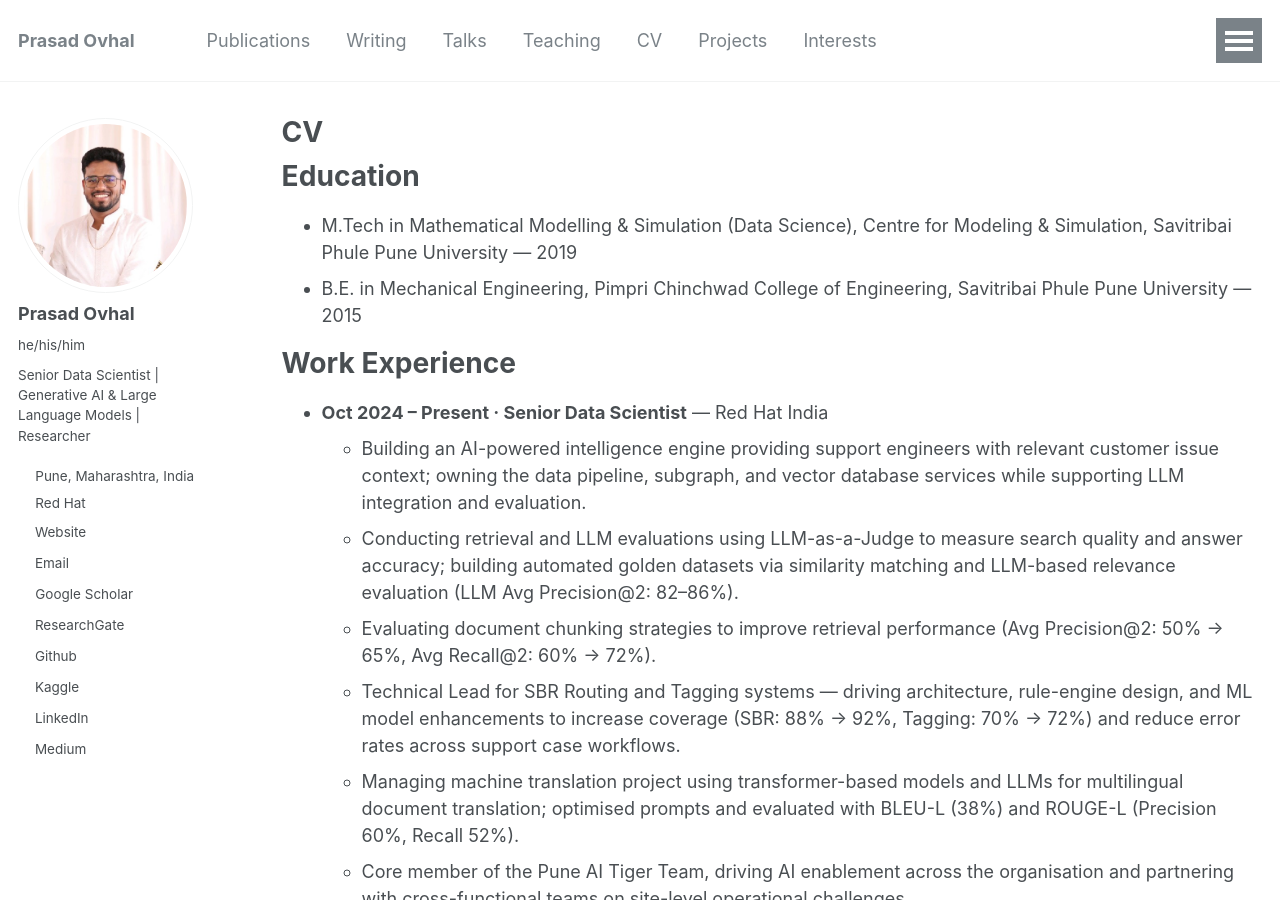
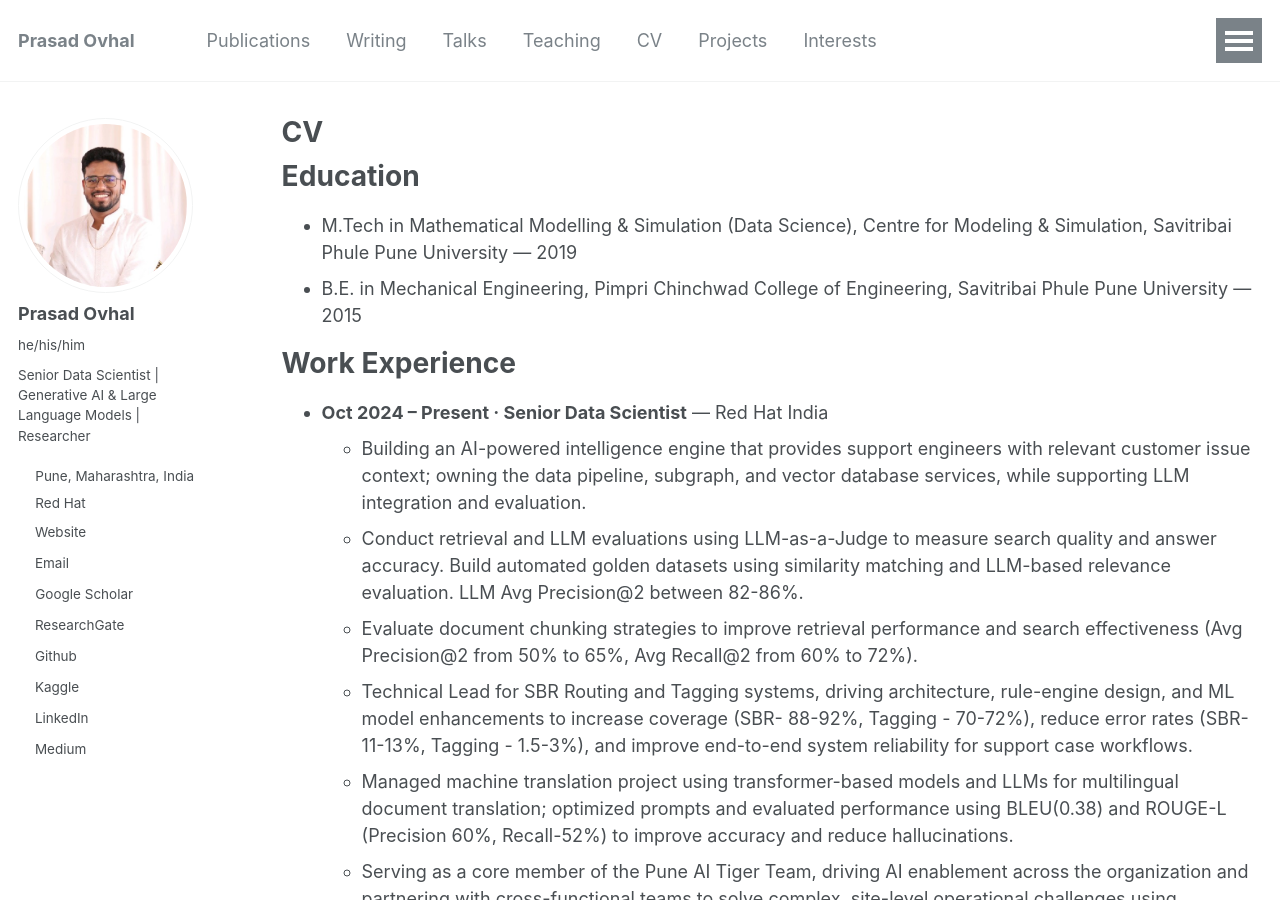
Before and after one commit to prasadovhal/prasadovhal.github.io, a Jekyll site: the page built from _pages/cv.md, in a window 1280 px wide and 900 px high. Built offline with Jekyll 4.4.1, drawn with Linux system fonts in a browser that asks for light colours; some of the changed text lies outside the part shown.

Commit message:
performance metrics updated

```diff
--- a/_pages/cv.md
+++ b/_pages/cv.md
@@ -13,12 +13,12 @@ Education
 Work Experience
 ======
 * **Oct 2024 – Present · Senior Data Scientist** — Red Hat India
-  * Building an AI-powered intelligence engine providing support engineers with relevant customer issue context; owning the data pipeline, subgraph, and vector database services while supporting LLM integration and evaluation.
-  * Conducting retrieval and LLM evaluations using LLM-as-a-Judge to measure search quality and answer accuracy; building automated golden datasets via similarity matching and LLM-based relevance evaluation (LLM Avg Precision@2: 82–86%).
-  * Evaluating document chunking strategies to improve retrieval performance (Avg Precision@2: 50% → 65%, Avg Recall@2: 60% → 72%).
-  * Technical Lead for SBR Routing and Tagging systems — driving architecture, rule-engine design, and ML model enhancements to increase coverage (SBR: 88% → 92%, Tagging: 70% → 72%) and reduce error rates across support case workflows.
-  * Managing machine translation project using transformer-based models and LLMs for multilingual document translation; optimised prompts and evaluated with BLEU-L (38%) and ROUGE-L (Precision 60%, Recall 52%).
-  * Core member of the Pune AI Tiger Team, driving AI enablement across the organisation and partnering with cross-functional teams on site-level operational challenges.
+  * Building an AI-powered intelligence engine that provides support engineers with relevant customer issue context; owning the data pipeline, subgraph, and vector database services, while supporting LLM integration and evaluation.
+  * Conduct retrieval and LLM evaluations using LLM-as-a-Judge to measure search quality and answer accuracy. Build automated golden datasets using similarity matching and LLM-based relevance evaluation. LLM Avg Precision@2 between 82-86%.
+  * Evaluate document chunking strategies to improve retrieval performance and search effectiveness (Avg Precision@2 from 50% to 65%, Avg Recall@2 from 60% to 72%).
+  * Technical Lead for SBR Routing and Tagging systems, driving architecture, rule-engine design, and ML model enhancements to increase coverage (SBR- 88-92%, Tagging - 70-72%), reduce error rates (SBR- 11-13%, Tagging - 1.5-3%), and improve end-to-end system reliability for support case workflows.
+  * Managed machine translation project using transformer-based models and LLMs for multilingual document translation; optimized prompts and evaluated performance using BLEU(0.38) and ROUGE-L (Precision 60%, Recall-52%) to improve accuracy and reduce hallucinations.
+  * Serving as a core member of the Pune AI Tiger Team, driving AI enablement across the organization and partnering with cross-functional teams to solve complex, site-level operational challenges using advanced AI solutions.
 
 * **Nov 2023 – Oct 2024 · Senior Data Scientist** — Fractal Analytics
   * Led advanced analytics for global CPG clients covering pricing, demand forecasting, and consumer insights.
```
